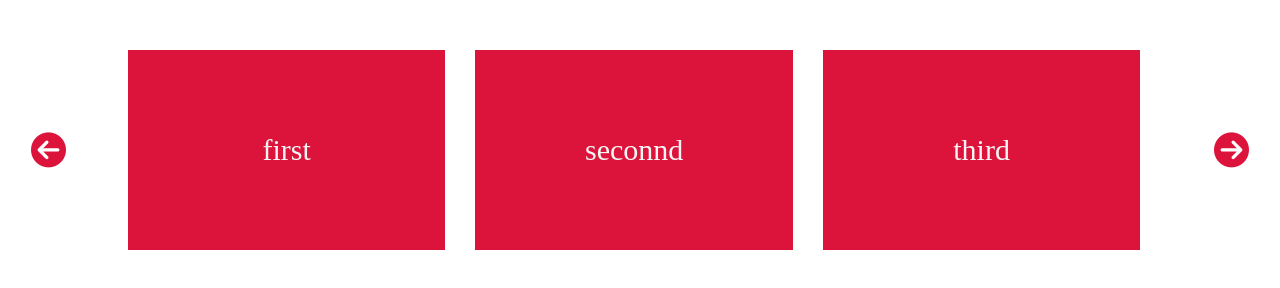
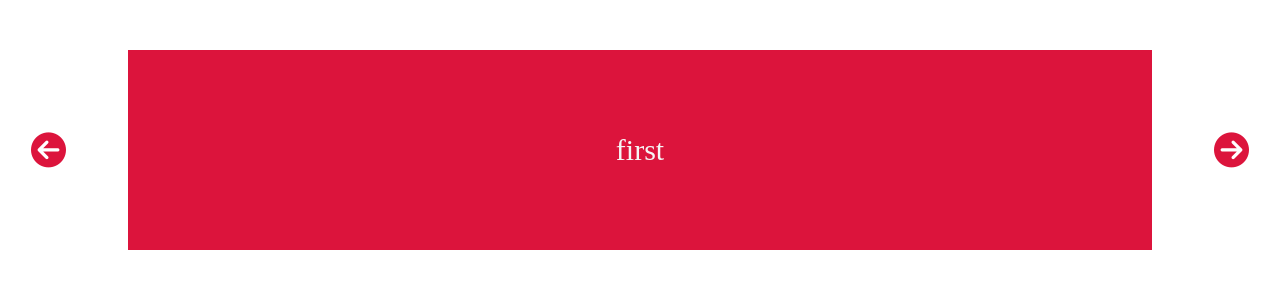
Before and after one commit to Thisismyusername89/owl_carousel_vnila_js, a plain HTML site: page index.html in a window 1280 px wide. Drawn offline with Linux system fonts and the light colour scheme.

Commit message:
style:  full width snap div

```diff
--- a/index.css
+++ b/index.css
@@ -36,11 +36,11 @@ div {
   justify-content: center;
   align-items: center;
   height: 200rem;
-  min-width: 31%;
+  min-width: 100%;
   font-size: 30rem;
   color: whitesmoke;
   scroll-snap-align: start;
   scroll-snap-stop: always;
-  margin: auto 15rem;
+  margin: auto 0rem;
   background-color: crimson;
 }
```
